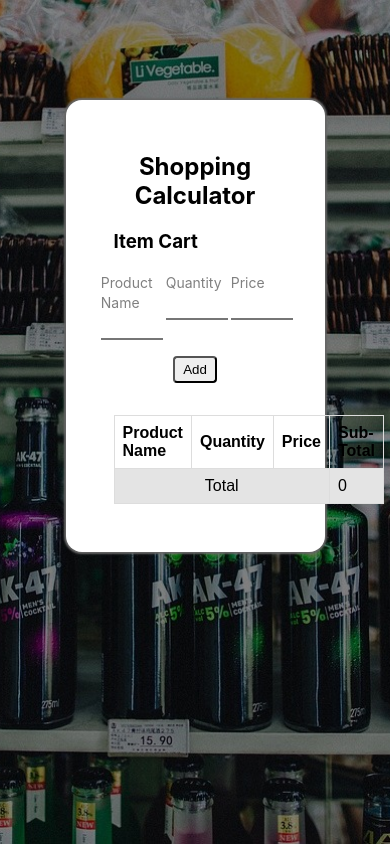
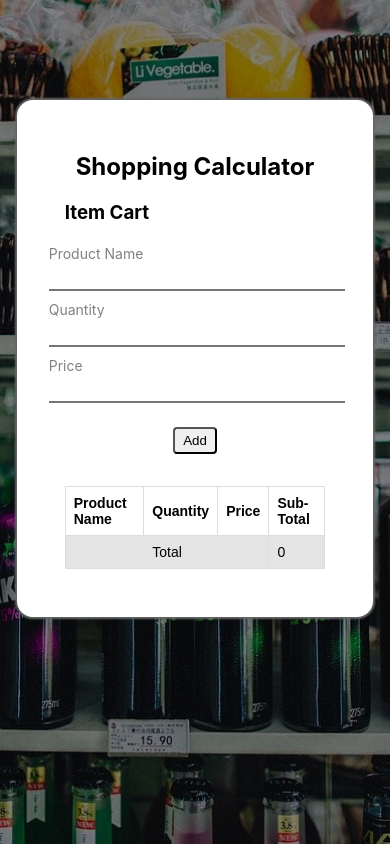
Before and after one commit to Ibidapo/Shopping-Cart, a plain HTML site: page index.html in a window 390 px wide. Drawn offline with Linux system fonts and the light colour scheme.

Commit message:
Fix mobile responsive bugs

```diff
--- a/css/style.css
+++ b/css/style.css
@@ -72,6 +72,7 @@
 }
 #clearCart {
   display: none;
+  margin-top: 0.5rem;
 }
 
 /* Styling for Body of Application */
@@ -101,3 +102,22 @@
 tr:nth-child(even) {
   background-color: #e4e4e4;
 }
+
+@media screen and (max-width: 800px) {
+  .w-30 {
+    width: 100%;
+    margin-bottom: 0.5rem;
+  }
+  #convertToRoman, #convertToNumber, .roman-num-box {
+    margin-top: 0.5rem;
+  }
+  table {
+    font-size: 0.875rem;
+  }
+}
+
+@media screen and (max-width: 575px) {
+  .container {
+    width: 75%;
+  }
+}
```
